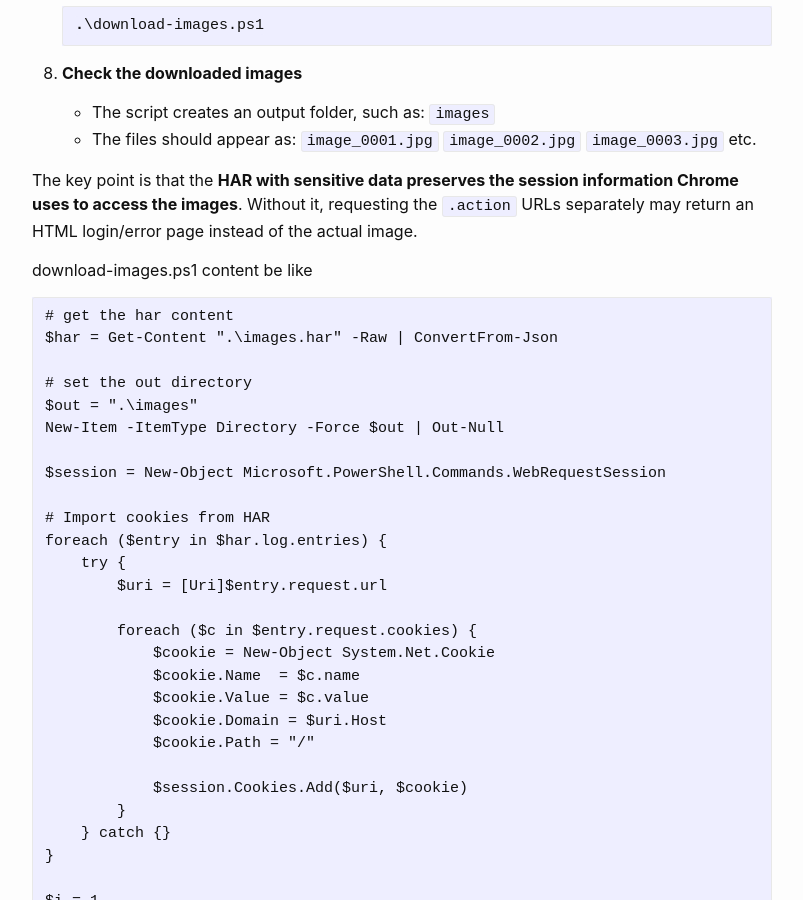
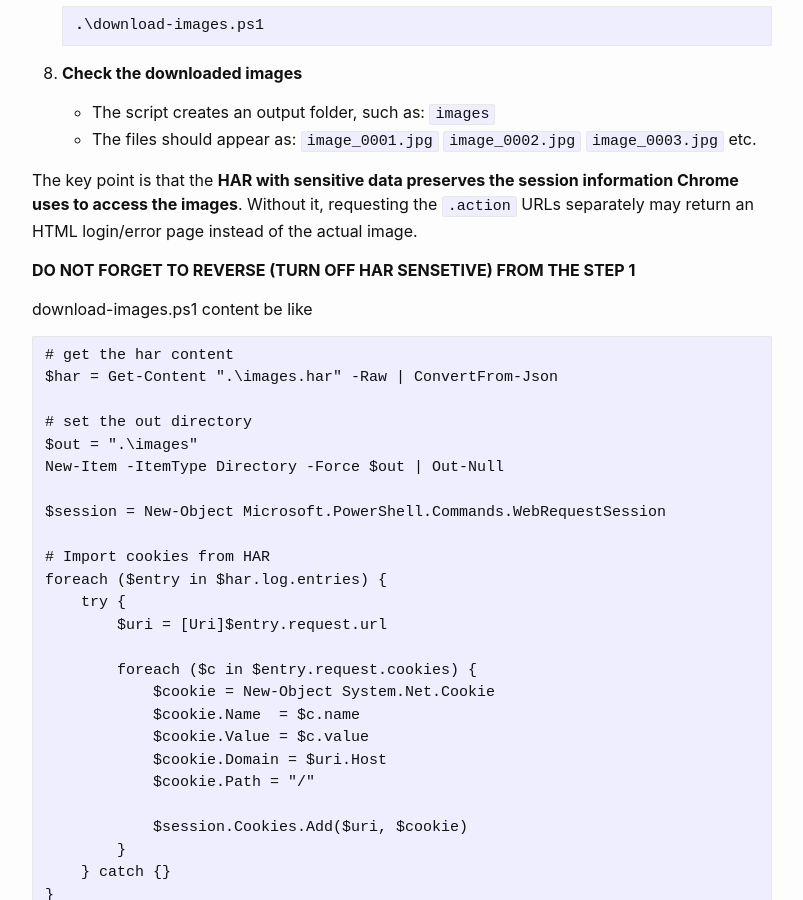
Before and after one commit to timesama/timesama.github.io, a Jekyll site: the page built from _posts/2026-08-24-download_images.markdown, in a window 1280 px wide and 900 px high, scrolled down 1203 px. Shown: the whole window, without its empty margins (238-1041 px from the left). Built offline with Jekyll 4.4.1, drawn with Linux system fonts in a browser that asks for light colours.

Commit message:
add reminder

```diff
--- a/_posts/2026-08-24-download_images.markdown
+++ b/_posts/2026-08-24-download_images.markdown
@@ -70,6 +70,8 @@ title:  "Downloading Images from Chrome Network via HAR"
      etc.
 
 The key point is that the **HAR with sensitive data preserves the session information Chrome uses to access the images**. Without it, requesting the `.action` URLs separately may return an HTML login/error page instead of the actual image.
+
+**DO NOT FORGET TO REVERSE (TURN OFF HAR SENSETIVE) FROM THE STEP 1**
 
 
 download-images.ps1 content be like
```
